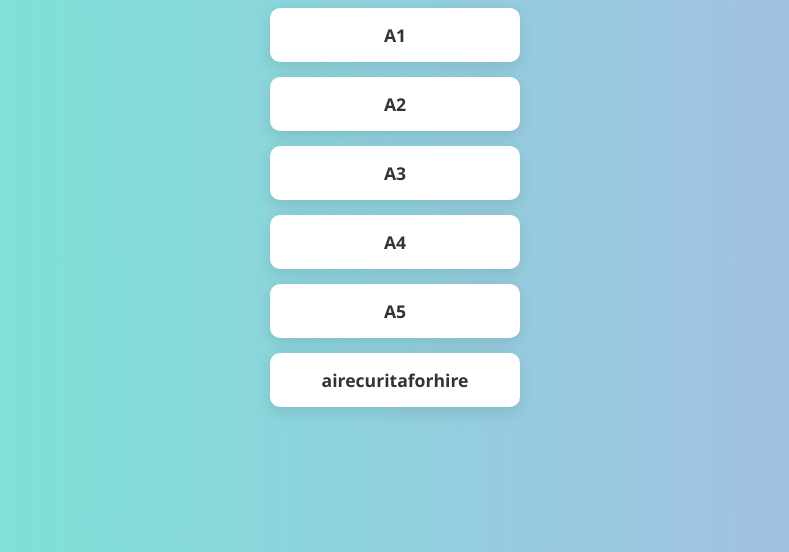
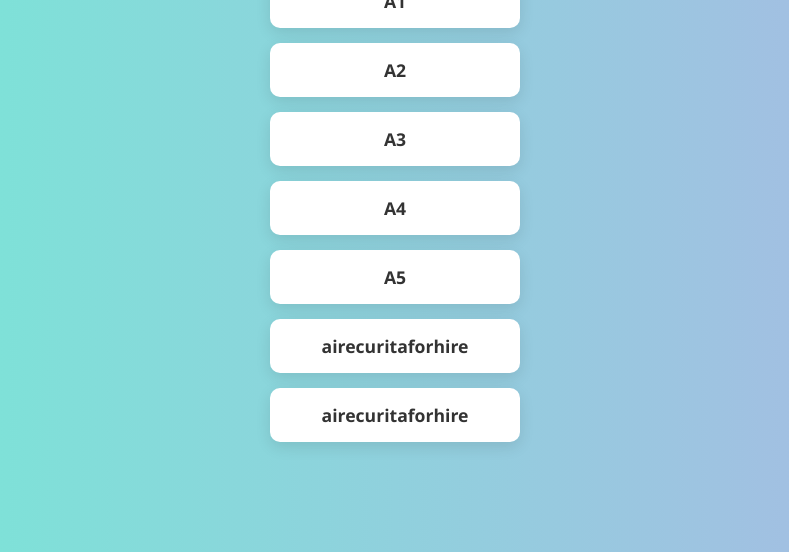
Before and after one commit to hafsasaniya23/airecruitawebsite, a plain HTML site: page index.html in a window 1280 px wide. Shown: the part 248-800 px from the top of the page, without its empty margins (245-1034 px from the left). Drawn offline with Linux system fonts and the light colour scheme.

Commit message:
Update index.html

```diff
--- a/index.html
+++ b/index.html
@@ -63,6 +63,8 @@
     <a href="a4.html" class="button">A4</a>
     <a href="a5.html" class="button">A5</a>
     <a href="airecuritaforhire.html" class="button">airecuritaforhire</a>
+    <a href="airecuitajobseek.html" class="button">airecuritaforhire</a>
+
   </div>
 
 </body>
```
